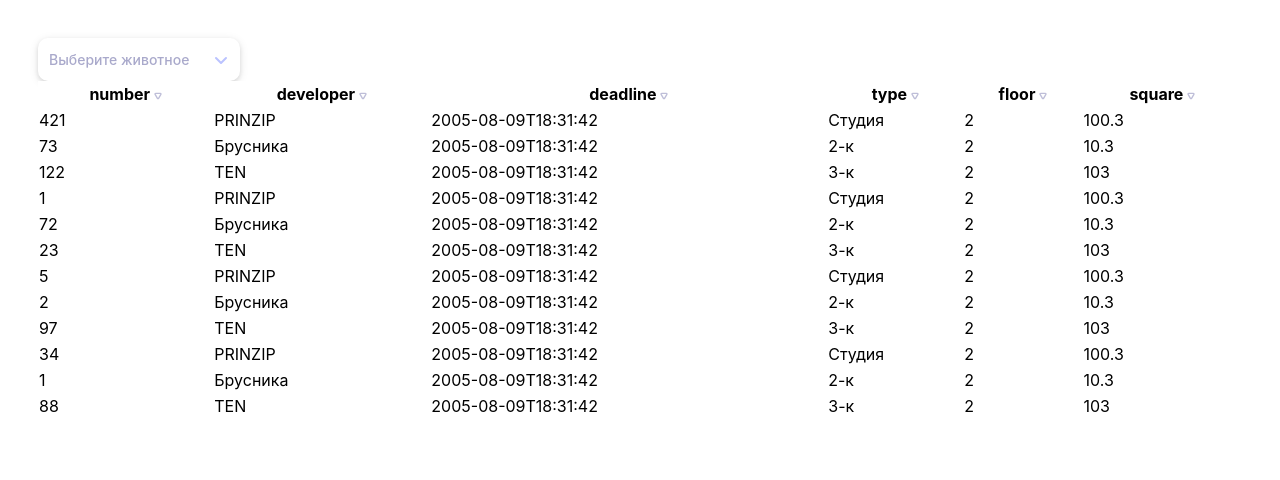
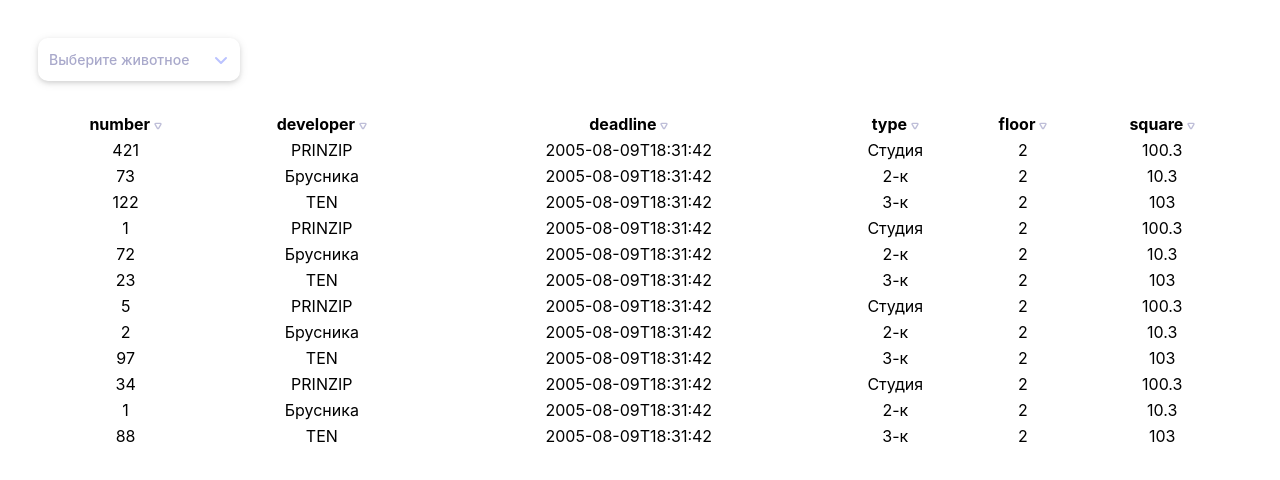
Before and after one commit to Rus7Iv/select-and-table, a Vue app: page / in a window 1280 px wide. Shown: the top 480 px of the page. Built offline with nearby package versions, Linux system fonts and the light colour scheme.

Commit message:
added styles in components

```diff
--- a/src/App.vue
+++ b/src/App.vue
@@ -1,5 +1,5 @@
 <template>
-  <div>
+  <div class="container">
     <Select :items="options" placeholder="Выберите животное" />
     <Table :data="tableData" />
   </div>
@@ -58,3 +58,9 @@ export default defineComponent({
   },
 });
 </script>
+
+<style scoped>
+.container > * {
+  margin-bottom: 30px;
+}
+</style>
--- a/src/components/Select.vue
+++ b/src/components/Select.vue
@@ -137,6 +137,7 @@ export default defineComponent({
   padding: 0;
   margin: 0;
   background-color: #fff;
+  z-index: 1;
 }
 
 .dropdown__item {
--- a/src/components/Table.vue
+++ b/src/components/Table.vue
@@ -93,12 +93,12 @@ th {
   cursor: pointer;
 }
 
-.arrow {
-  fill: #000; /* цвет по умолчанию */
+td {
+  text-align: center;
 }
 
 .arrow-active {
-  fill: #29277d; /* цвет активной стрелки */
+  fill: #29277d;
 }
 
 </style>
```
